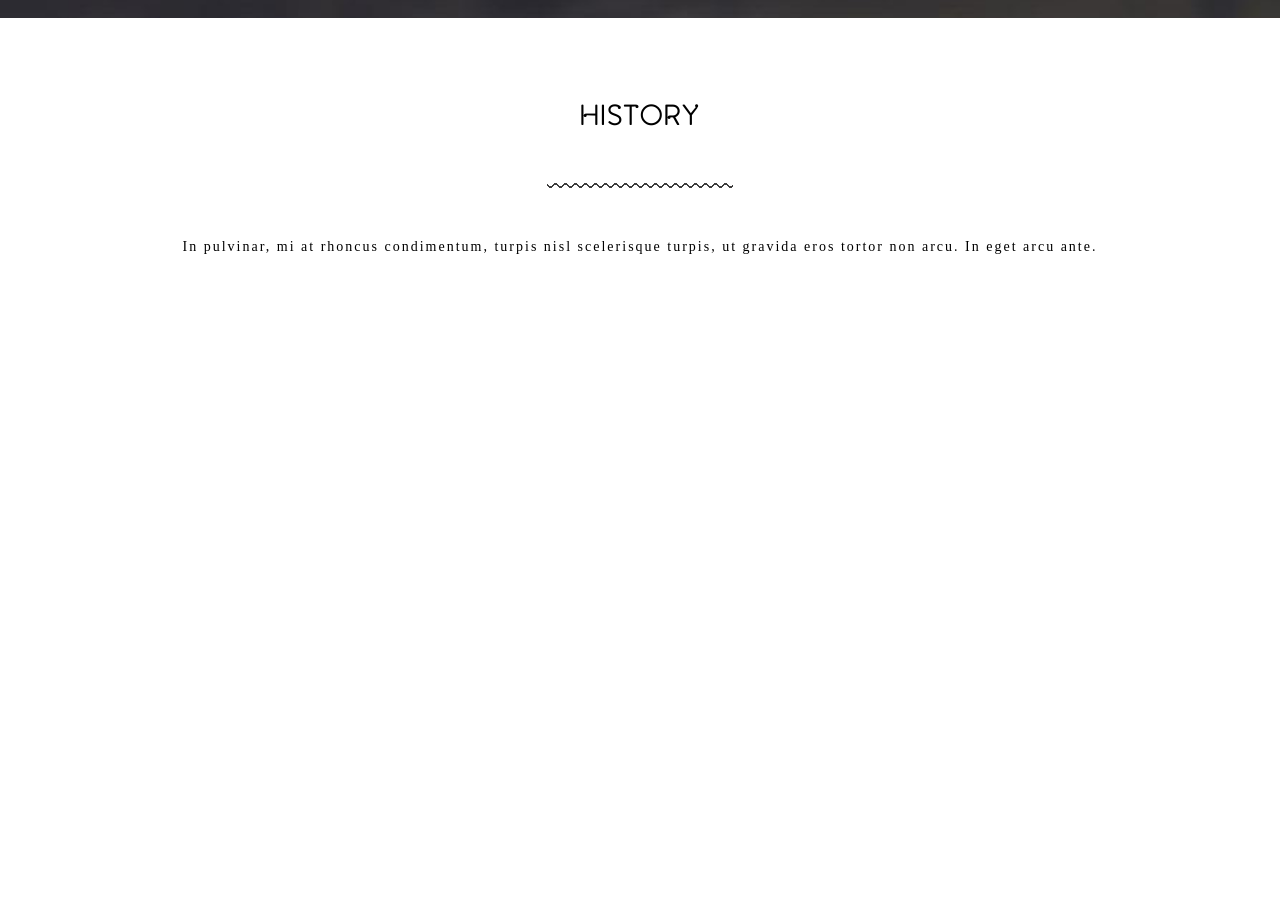
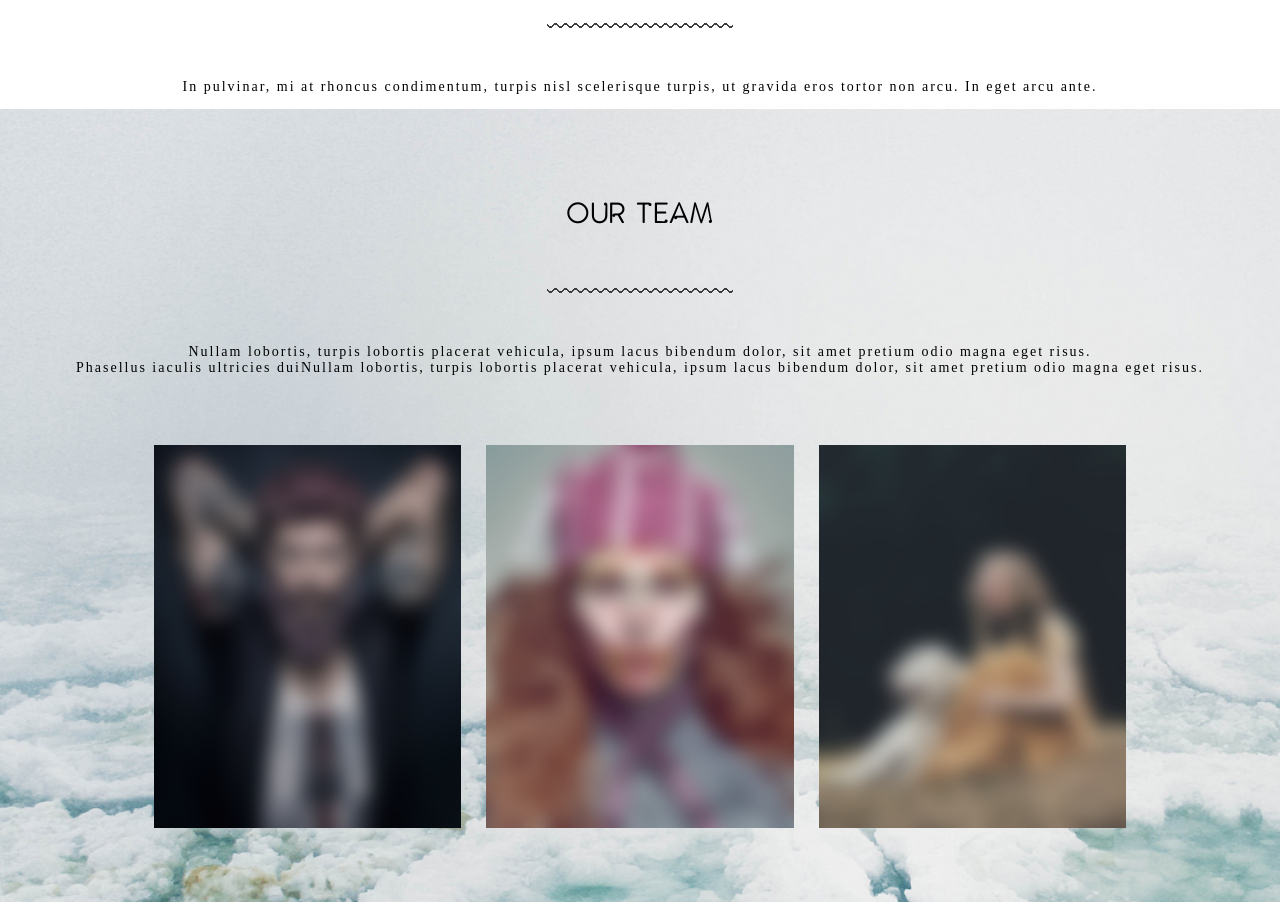
Before and after one commit to Designuss/Atlantis, a plain HTML site: page index.html in a window 1280 px wide. Shown: the part 2544-3446 px from the top of the page. Before the commit the page ends 2813 px from the top, so only its background shows below. Drawn offline with Linux system fonts and the light colour scheme; a web font is replaced by a local one.

Commit message:
fix_and_dev

```diff
--- a/index.html
+++ b/index.html
@@ -167,7 +167,30 @@
 </div>
 <!--  -->
 <div class="our_team_wrap">
+  <h5>Our Team</h5>
+  <img src="img/black_line.png" alt="">
+  <p class="our_team_description">Nullam lobortis, turpis lobortis placerat vehicula, ipsum lacus bibendum dolor, sit amet pretium odio magna eget risus. <br>Phasellus iaculis ultricies duiNullam lobortis, turpis lobortis placerat vehicula, ipsum lacus bibendum dolor, sit amet pretium odio magna eget risus.</p>
 
+  <div class="our_team_blocks">
+    <div class="our_team_block">
+      <img src="img/old_human.png" alt="">
+      <div class="our_team_stels_block">
+
+      </div>
+    </div>
+    <div class="our_team_block">
+      <img src="img/bt-girl.png" alt="">
+      <div class="our_team_stels_block">
+
+      </div>
+    </div>
+    <div class="our_team_block">
+      <img src="img/bt-girl2.png" alt="">
+      <div class="our_team_stels_block">
+
+      </div>
+    </div>
+  </div>
 </div>
 <script src="js/slider.js"></script>
 </body>
--- a/styles/media.css
+++ b/styles/media.css
@@ -3,9 +3,12 @@
 		width: 100%;
 		margin-bottom: 30px;
 	}
-  .about_calc_box {
-    width: 50%;
-  }
+	.about_calc_box {
+		width: 50%;
+	}
+	.about_calc_box:nth-child(even){
+		border: none;
+	}
 }
 @media (min-width: 576px) and (max-width: 767px){
 	.services_box{
@@ -31,12 +34,11 @@
 }
 @media (min-width: 1200px){
 	.services_boxes-wrap{
-		width: 60%;
-    	justify-content: space-evenly;
+		width: 65%;
+		justify-content: space-evenly;
 
 	}
 	.services_box{
-		width: 15%;
+		width: 20%;
 	}
 }
-}
--- a/styles/styles.css
+++ b/styles/styles.css
@@ -89,6 +89,7 @@ footer{
 	letter-spacing: 1px;
 	line-height: 28px;
 	color: #3e3d3d;
+	text-align: center;
 }
 .about_us h2{
 	font-size: 20px;
@@ -166,6 +167,7 @@ footer{
 	font-size: 13px;
 	letter-spacing: 2px;
 	color: #cfcfcf;
+	text-align: center;
 }
 .services_boxes-wrap{
 	display: flex;
@@ -203,7 +205,8 @@ footer{
 	flex-direction: column;
 	align-items: center;
 }
-.history_wrap h4{
+.history_wrap h4,
+.our_team_wrap h5{
 	text-transform: uppercase;
 	font-family: 'Amsdam-Regular';
 	font-size: 20px;
@@ -211,11 +214,61 @@ footer{
 	padding-top: 58px;
 	padding-bottom: 27px;
 }
-.history-description{
+.history-description,
+.our_team_description{
 	font-family: 'CrimsonText-Roman';
 	font-size: 14px;
 	letter-spacing: 2px;
 	padding-top: 37px;
-	padding-left: 20px;
-	padding-right: 20px;
+	padding-left: 40px;
+	padding-right: 40px;
+	text-align: center;
 }
+/*History end*/
+/*Our Team start*/
+.our_team_wrap{
+	display: flex;
+	align-items: center;
+	flex-direction: column;
+	background-image: url(../img/sky_bg.png);
+	background-size: cover;
+	background-repeat: no-repeat;
+}
+.our_team_blocks{
+	width: 80%;
+	display: flex;
+	flex-direction: row;
+	justify-content: center;
+	padding-bottom: 70px;
+	padding-top: 55px;
+}
+.our_team_block{
+	width: 30%;
+	text-align: center;
+	position: relative;
+}
+.our_team_block img{
+	width: 100%;
+	height: auto;
+}
+.our_team_block:nth-child(even){
+	margin-left: 25px;
+	margin-right: 25px;
+}
+.our_team_stels_block{
+	margin: 0 auto;
+	width: 95%;
+	height: 95%;
+	position: absolute;
+	display: none;
+	left: 50%;
+	top: 50%;
+	right: 0;
+	bottom: 0;
+  	transform: translate(-50%,-50%);
+    background: rgba(255,255,255, 0.7);
+}
+.our_team_block:hover .our_team_stels_block{
+	display: block;
+}
+/*Our Team end*/
```
Also changed, not shown: img/bt-girl.png (added), img/bt-girl2.png (added), img/old_human.png (added), img/sky_bg.png (added). Lines whose indentation alone changed are shown as unchanged.
